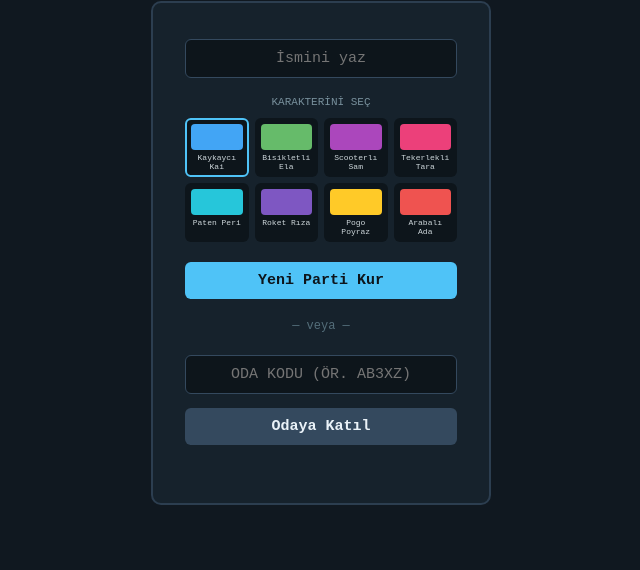
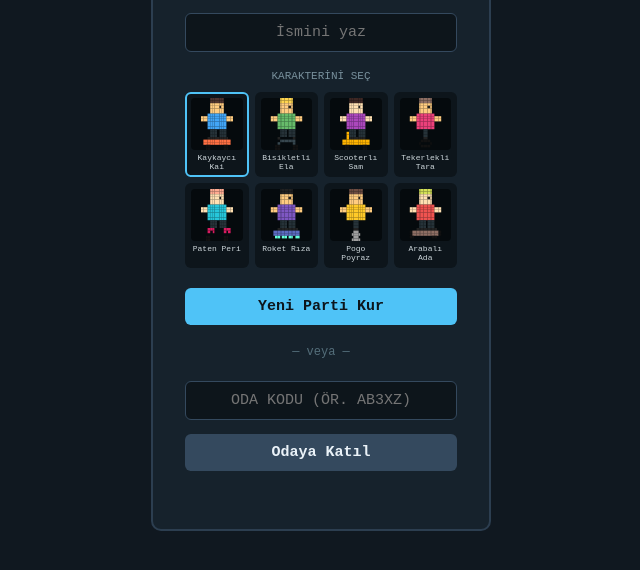
Before and after one commit to yuzuguldu-ahmet/parkur-race, a website: page index.html in a window 1280 px wide. Shown: the part 176-746 px from the top of the page, without its empty margins (319-959 px from the left). Drawn offline with nearby package versions, Linux system fonts and the light colour scheme.

Commit message:
Adjust character swatch size and update drawing function

```diff
--- a/index.html
+++ b/index.html
@@ -124,9 +124,11 @@
 
   .char-swatch {
     width: 100%;
-    height: 26px;
+    height: 52px;
     border-radius: 4px;
     margin-bottom: 3px;
+    background: #050a0d;
+    image-rendering: pixelated;
   }
 
   .char-name {
@@ -429,10 +431,25 @@
   const characterGridEl = document.getElementById('characterGrid');
   characterGridEl.innerHTML = CHARACTERS.map((c, i) => `
     <div class="char-option${i === 0 ? ' selected' : ''}" data-index="${i}">
-      <div class="char-swatch" style="background:${c.colors.s};"></div>
+      <canvas class="char-swatch" width="60" height="52" data-preview="${i}"></canvas>
       <div class="char-name">${c.name}</div>
     </div>
   `).join('');
+
+  // Her karakterin gerçek pixel-art görünümünü küçük önizleme canvas'ına çiz
+  CHARACTERS.forEach((c, i) => {
+    const previewCanvas = characterGridEl.querySelector(`canvas[data-preview="${i}"]`);
+    const pctx = previewCanvas.getContext('2d');
+    const grid = [...TOP_ROWS, ...c.bottom];
+    const px = Math.min(
+      previewCanvas.width / grid[0].length,
+      previewCanvas.height / grid.length
+    );
+    const offsetX = (previewCanvas.width - grid[0].length * px) / 2;
+    const offsetY = (previewCanvas.height - grid.length * px) / 2;
+    drawColorSprite(pctx, grid, c.colors, offsetX, offsetY, px);
+  });
+
   characterGridEl.addEventListener('click', (e) => {
     const opt = e.target.closest('.char-option');
     if (!opt) return;
@@ -534,14 +551,14 @@
   };
   runner.y = GROUND_Y - runner.height;
 
-  function drawColorSprite(grid, colorMap, x, y, px) {
+  function drawColorSprite(targetCtx, grid, colorMap, x, y, px) {
     for (let row = 0; row < grid.length; row++) {
       const line = grid[row];
       for (let col = 0; col < line.length; col++) {
         const ch = line[col];
         if (ch !== '.') {
-          ctx.fillStyle = colorMap[ch];
-          ctx.fillRect(x + col * px, y + row * px, px, px);
+          targetCtx.fillStyle = colorMap[ch];
+          targetCtx.fillRect(x + col * px, y + row * px, px, px);
         }
       }
     }
@@ -752,7 +769,7 @@
     const colors = stunFrames > 0
       ? { ...character.colors, s: '#ff8a65' } // çarpınca tişört rengi değişsin (görsel geri bildirim)
       : character.colors;
-    drawColorSprite(grid, colors, spriteX, spriteY, RUNNER_PX);
+    drawColorSprite(ctx, grid, colors, spriteX, spriteY, RUNNER_PX);
   }
 
   function loop() {
```
